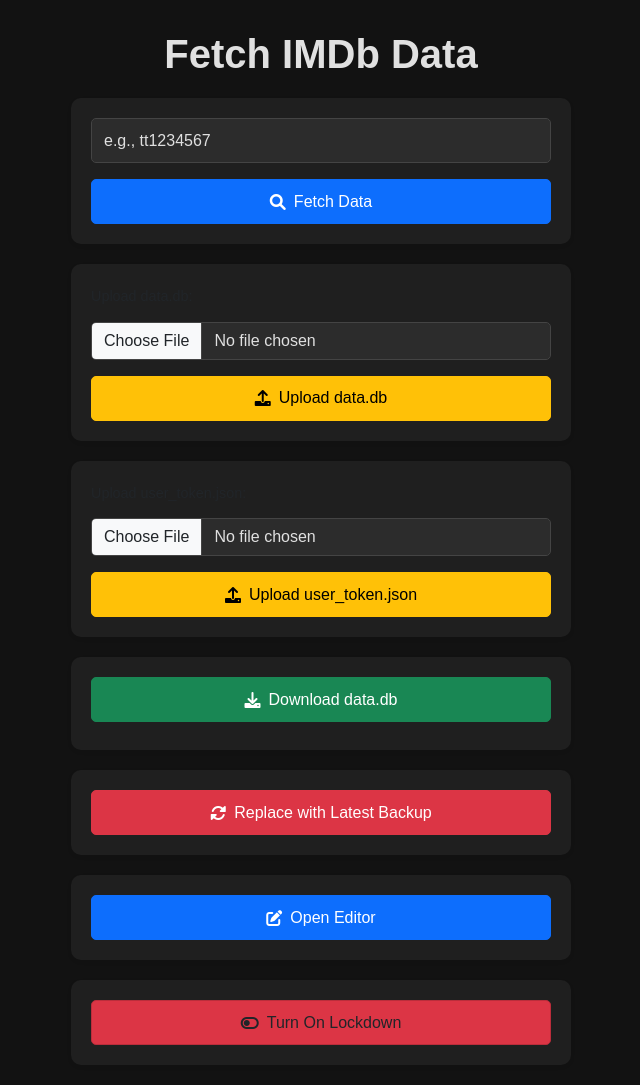
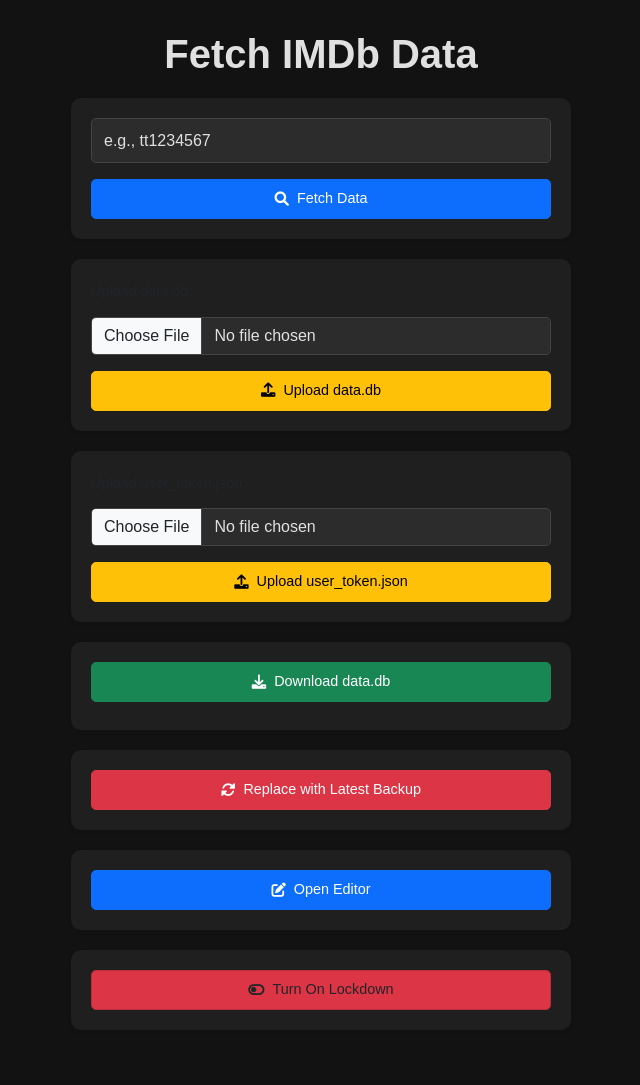
Before and after one commit to jaixmario/NetflixV1, a Flask app: page /admin/home in a window 1280 px wide. Shown: the whole page, without its empty margins (319-959 px from the left). After the commit the page ends 1030 px from the top, so only its background shows below. Run offline with Flask 3, Linux system fonts and the light colour scheme; the visitor is signed in with stand-in values (Sample User, id 1); some libraries are stand-ins or nearby versions.

Commit message:
layout fix 💀

```diff
--- a/templates/admin_dashboard.html
+++ b/templates/admin_dashboard.html
@@ -32,23 +32,25 @@
 
         .form-control, .btn {
             border-radius: 5px;
-            height: 45px;
             display: flex;
             align-items: center;
             justify-content: center;
         }
 
         .btn {
-            padding: 10px 15px;
-            font-weight: 500;
+            padding: 8px 16px;
+            font-weight: 400;
             transition: all 0.2s ease-in-out;
             width: 100%;
+            height: 40px;
+            font-size: 0.9rem;
         }
 
         .form-control {
             background-color: #2c2c2c;
             color: #e0e0e0;
             border: 1px solid #444;
+            height: 45px;
         }
 
         .form-control:focus {
@@ -80,8 +82,6 @@
             100% { opacity: 1; transform: translateY(0); }
         }
 
-        .action-card .btn { height: 45px; }
-
         /* Lockdown button states */
         .lockdown-on {
             background-color: #198754 !important;
@@ -96,36 +96,33 @@
             display: block;
             position: relative;
             margin-top: 10px;
-            color: #e0e0e0; /* Ensure file input text is visible */
+            color: #e0e0e0;
         }
 
-        /* Add margin for download buttons */
         .download-section {
             margin-top: 20px;
         }
 
-        /* Placeholder text color */
         ::placeholder {
             color: #e0e0e0 !important;
-            opacity: 1; /* Firefox */
+            opacity: 1;
         }
 
-        :-ms-input-placeholder { /* Internet Explorer 10-11 */
+        :-ms-input-placeholder {
             color: #e0e0e0 !important;
         }
 
-        ::-ms-input-placeholder { /* Microsoft Edge */
+        ::-ms-input-placeholder {
             color: #e0e0e0 !important;
         }
 
         input[type="file"].form-control {
-        height: 38px; /* Slightly slimmer than buttons */
+            height: 38px;
             padding: 6px 12px;
             line-height: 1.5;
             cursor: pointer;
         }
 
-    /* Compact form layout */
         .card form .mb-3 {
             margin-bottom: 0.75rem;
         }
@@ -188,7 +185,7 @@
     </div>
 
     <!-- Action Buttons -->
-    <div class="card shadow-sm mt-3 action-card">
+    <div class="card shadow-sm mt-3">
         <div class="d-grid gap-2">
             <button id="replaceBackupBtn" class="btn btn-danger">
                 <i class="fas fa-sync-alt"></i> Replace with Latest Backup
@@ -196,7 +193,7 @@
         </div>
     </div>
 
-    <div class="card shadow-sm mt-3 action-card">
+    <div class="card shadow-sm mt-3">
         <div class="d-grid gap-2">
             <a href="/admin/edit" class="btn btn-primary">
                 <i class="fas fa-edit"></i> Open Editor
@@ -204,7 +201,7 @@
         </div>
     </div>
 
-    <div class="card shadow-sm mt-3 action-card">
+    <div class="card shadow-sm mt-3">
         <div class="d-grid gap-2">
             <button id="lockdownToggleBtn" class="btn lockdown-off">
                 <i class="fas fa-toggle-off"></i> Turn On Lockdown
@@ -241,16 +238,15 @@
         // Lockdown Toggle Handler
         document.getElementById("lockdownToggleBtn").addEventListener("click", async function () {
             const resultMessage = document.getElementById("resultMessage");
-            resultMessage.innerHTML = ""; // Clear previous messages
+            resultMessage.innerHTML = "";
 
             try {
                 const response = await fetch("/toggle_lockdown", { method: "POST" });
                 const result = await response.json();
 
                 if (response.ok) {
-                    const currentState = result.lockdown; // "on" or "off"
+                    const currentState = result.lockdown;
 
-                    // Update button text and styling dynamically
                     if (currentState === "on") {
                         this.classList.remove("lockdown-off");
                         this.classList.add("lockdown-on");
@@ -278,7 +274,7 @@
 
                 if (response.ok) {
                     const button = document.getElementById("lockdownToggleBtn");
-                    const currentState = result.lockdown; // "on" or "off"
+                    const currentState = result.lockdown;
 
                     if (currentState === "on") {
                         button.classList.add("lockdown-on");
```
Lines whose indentation alone changed are shown as unchanged.
